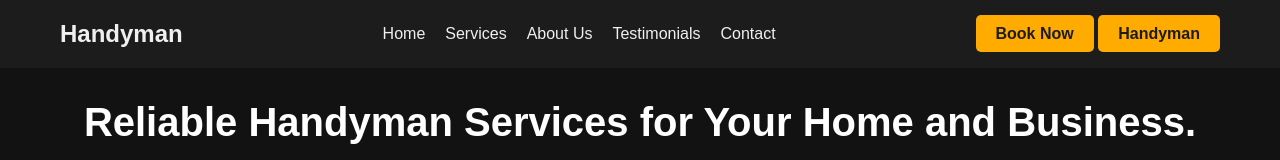
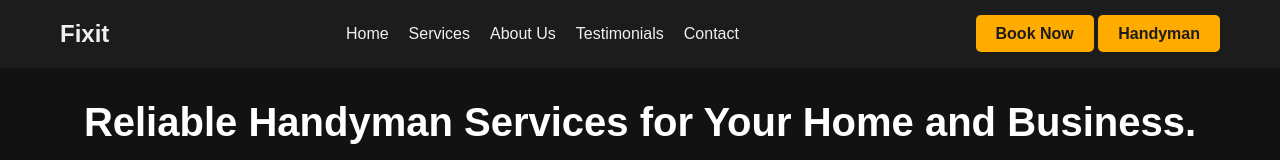
Before and after one commit to eyoul/portfolio, a plain HTML site: page index.html in a window 1280 px wide. Shown: the top 160 px of the page. Drawn offline with Linux system fonts and the light colour scheme.

Commit message:
Update index.html

```diff
--- a/index.html
+++ b/index.html
@@ -3,14 +3,14 @@
 <head>
     <meta charset="UTF-8">
     <meta name="viewport" content="width=device-width, initial-scale=1.0">
-    <title>Handyman Services</title>
+    <title>Fixit Services</title>
     <link rel="stylesheet" href="styles.css">
 </head>
 <body>
     <header class="header">
         <div class="container">
             <div class="logo">
-                <a href="#">Handyman</a>
+                <a href="#">Fixit</a>
             </div>
 
             <nav class="nav">
```
